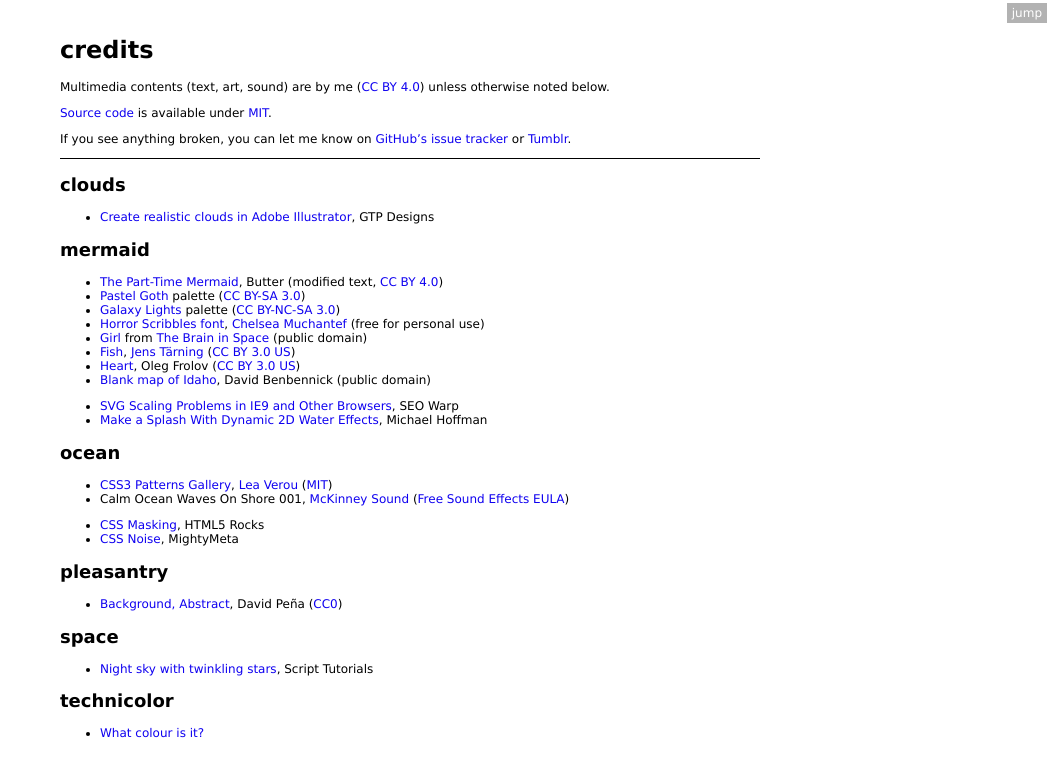
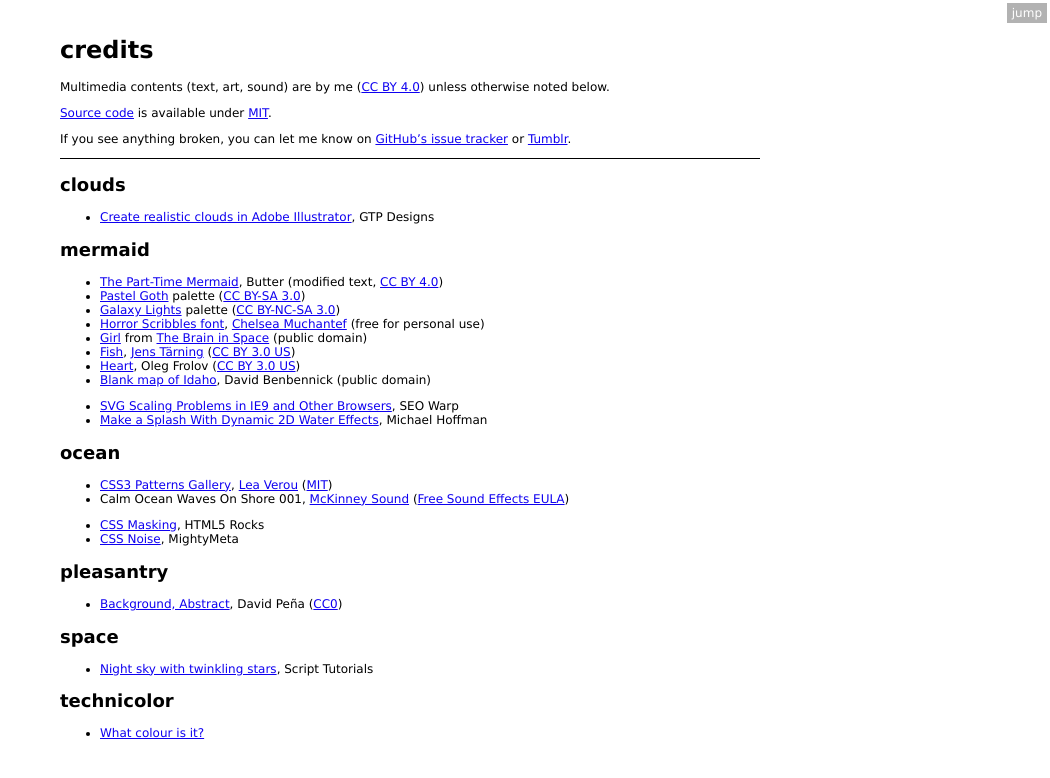
Before and after one commit to redsummernight/redsummernight.github.io, a Jekyll site: the page built from credits/index.html, in a window 1280 px wide. Shown: the top 778 px of the page, without its empty margins (230-1280 px from the left). Built offline with Jekyll 4.4.1, drawn with Linux system fonts in a browser that asks for light colours.

Commit message:
Add center layout, underline credits links
Root page links are fine without underlines because of
the bold font.

```diff
--- /dev/null
+++ b/_layouts/center.html
@@ -0,0 +1,6 @@
+---
+layout: default
+---
+<div class="center-text">
+{{ content }}
+</div>
--- a/credits/index.html
+++ b/credits/index.html
@@ -1,10 +1,10 @@
 ---
 title: credits
 description: thief!
+layout: center
 nav: [jump]
 jump_allowed: false
 ---
-<div class="center-text subtle-link">
 <h1>credits</h1>
 <p>
 	Multimedia contents (text, art, sound) are by me
@@ -41,4 +41,3 @@
 		{{ p.references | markdownify }}
 	{% endif %}
 {% endfor %}
-</div>
--- a/index.html
+++ b/index.html
@@ -1,9 +1,9 @@
 ---
+layout: center
 ---
-<div class="center-text subtle-link">
 <h1 title="o hai!!!">{{ site.title }}</h1>
 <!-- http://listofrandomwords.com/ -->
-<p class="noise-text">
+<p class="noise-text subtle-link">
 {% assign titles = site.html_pages | map: 'title' %}
 {% for m in site.data.salad %}
 	{% if titles contains m.word %}
@@ -16,4 +16,3 @@
 {% endfor %}
 {{ site.time }}.
 </p>
-</div>
```
